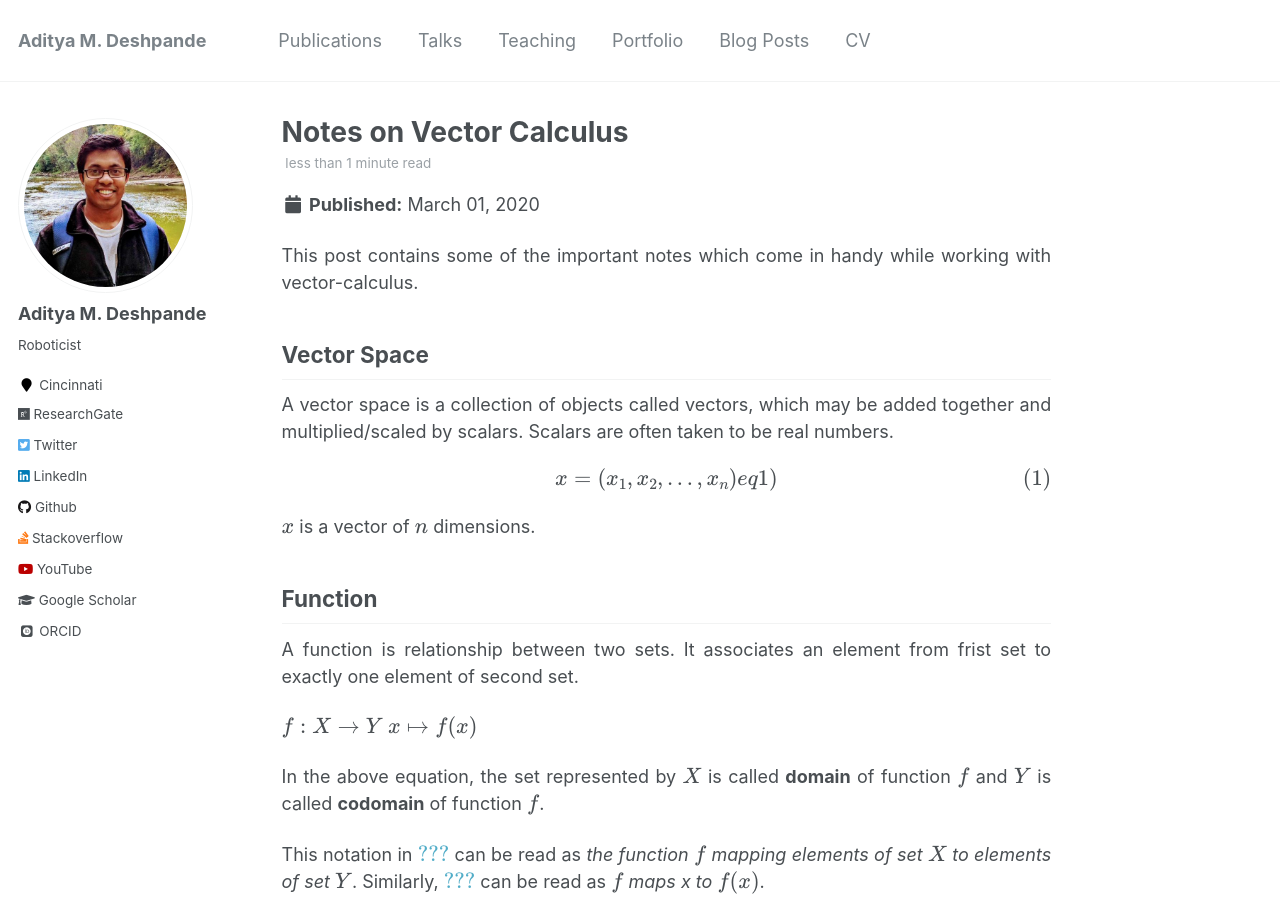
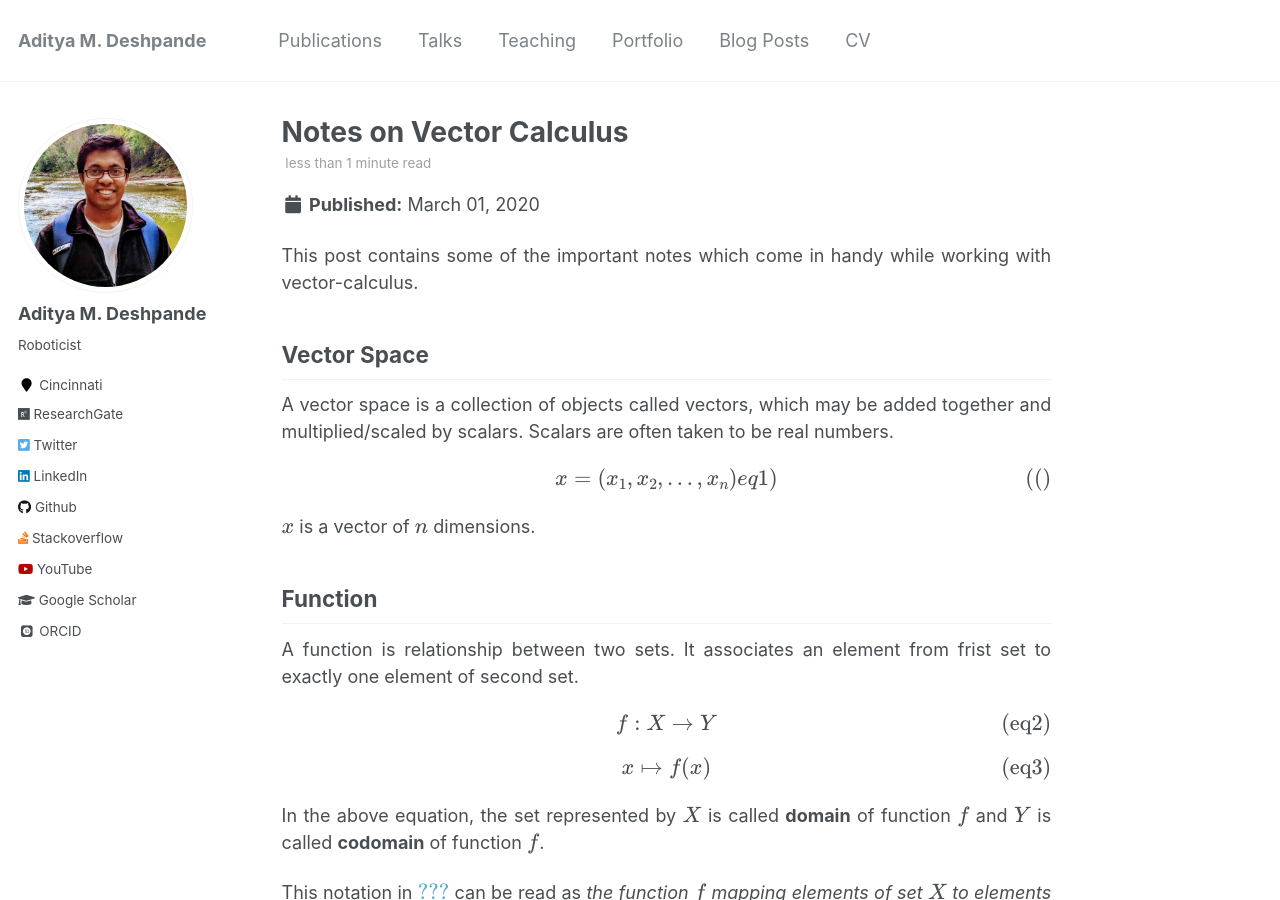
Before and after one commit to adipandas/adipandas.github.io, a Jekyll site: the page built from _posts/2020-03-01-vector-calculus.md, in a window 1280 px wide and 900 px high. Built offline with Jekyll 4.4.1, drawn with Linux system fonts in a browser that asks for light colours; some web fonts are replaced; formulas are drawn with MathJax 3; comment, search, counter and statistics services are not loaded.

Commit message:
Update 2020-03-01-vector-calculus.md

```diff
--- a/_posts/2020-03-01-vector-calculus.md
+++ b/_posts/2020-03-01-vector-calculus.md
@@ -15,15 +15,16 @@
 ## Vector Space
 A vector space is a collection of objects called vectors, which may be added together and multiplied/scaled by scalars. Scalars are often taken to be real numbers.
 
-$$x=(x_{1}, x_{2}, ..., x_{n}) \label(eq1)$$
+$$x=(x_{1}, x_{2}, ..., x_{n}) \tag(eq1)$$
 
 $$x$$ is a vector of $$n$$ dimensions.
 
 ## Function
 A function is relationship between two sets. It associates an element from frist set to exactly one element of second set.
 
-$$f: X \rightarrow Y \label{eq2}$$
-$$x \mapsto	f(x) \label{eq3}$$
+$$f: X \rightarrow Y \tag{eq2}$$
+
+$$x \mapsto	f(x) \tag{eq3}$$
 
 In the above equation, the set represented by $$X$$ is called **domain** of function $$f$$ and $$Y$$ is called **codomain** of function $$f$$.
 
```
